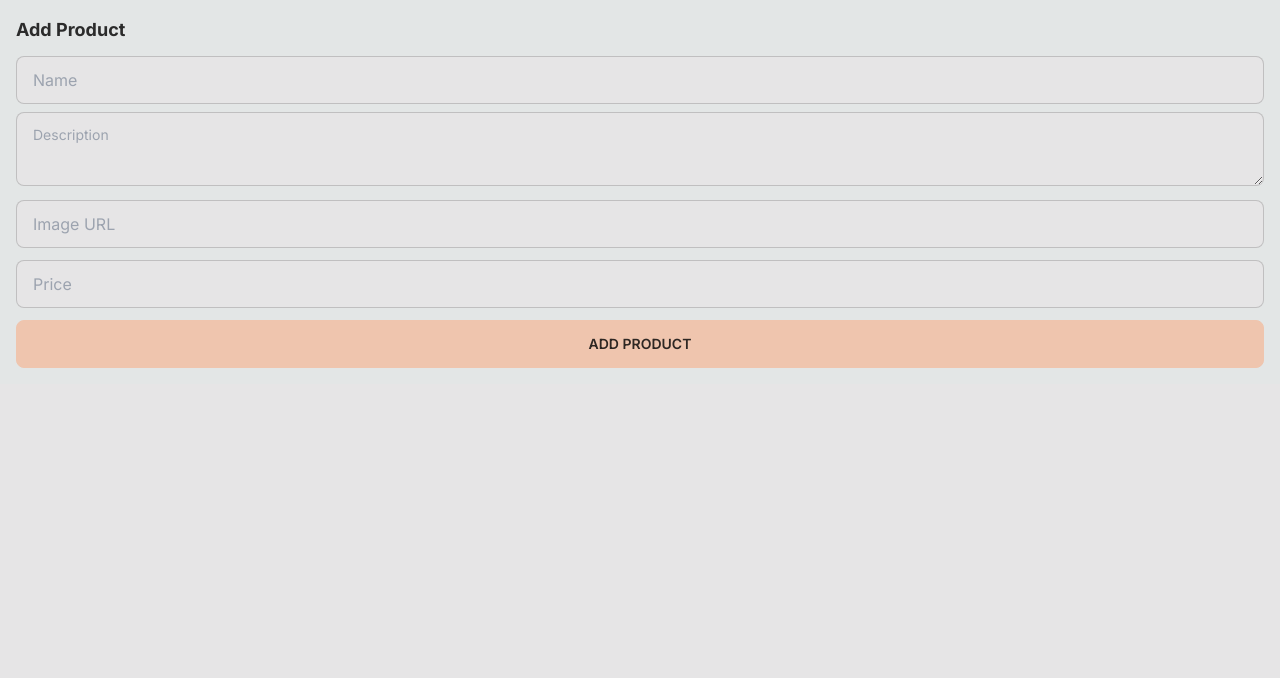
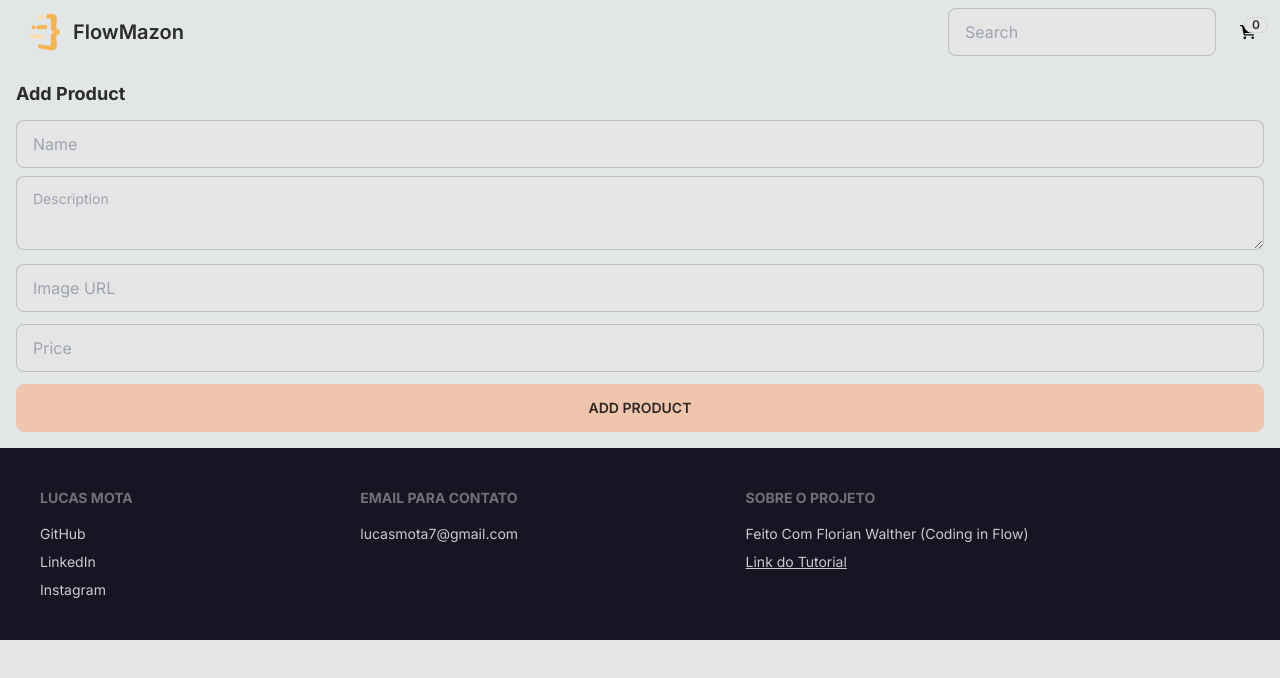
Before and after one commit to lcasmta/nextjs-ecommerce, a Next.js app: page /add-product in a window 1280 px wide. Shown: the top 678 px of the page. Built offline with nearby package versions, Linux system fonts and the light colour scheme; no server answers.

Commit message:
Navbar+Footer

```diff
--- /dev/null
+++ b/src/app/Footer.tsx
@@ -0,0 +1,45 @@
+export default function Footer() {
+  return (
+    <footer className="footer bg-neutral p-10 text-neutral-content">
+      <nav>
+        <header className="footer-title">Lucas Mota</header>
+        <a
+          className="link-hover link"
+          href="https://github.com/lcasmta"
+          target="_blank"
+        >
+          GitHub
+        </a>
+        <a
+          className="link-hover link"
+          href="https://www.linkedin.com/in/lcasmta/"
+          target="_blank"
+        >
+          LinkedIn
+        </a>
+        <a
+          className="link-hover link"
+          href="https://www.instagram.com/lcas.mta/"
+          target="_blank"
+        >
+          Instagram
+        </a>
+      </nav>
+      <nav>
+        <header className="footer-title">Email para Contato</header>
+        <label className="email">lucasmota7@gmail.com</label>
+      </nav>
+      <nav>
+        <header className="footer-title">Sobre o Projeto</header>
+        <label>Feito Com Florian Walther (Coding in Flow)</label>
+        <a
+          className="link"
+          href="https://www.youtube.com/watch?v=K4ziF0MhbLc&t=10862s&ab_channel=freeCodeCamp.org"
+          target="_blank"
+        >
+          Link do Tutorial
+        </a>
+      </nav>
+    </footer>
+  );
+}
--- /dev/null
+++ b/src/app/Navbar/Navbar.tsx
@@ -0,0 +1,46 @@
+import React from "react";
+import Link from "next/link";
+import logo from "@/assets/logo.png";
+import Image from "next/image";
+import { redirect } from "next/navigation";
+import ShoppingCartButton from "./ShoppingCartButton";
+import { getCart } from "@/lib/db/cart";
+
+async function searchProducts(formData: FormData) {
+  "use server";
+
+  const searchQuery = formData.get("searchQuery")?.toString();
+
+  if (searchQuery) {
+    redirect("/search?query=" + searchQuery);
+  }
+}
+
+export default async function Navbar() {
+  const cart = await getCart();
+
+  return (
+    <div className="bg-space-100">
+      <div className="max-w-7x1  navbar m-auto flex-col gap-2 sm:flex-row">
+        <div className="flex-1">
+          <Link href="/" className="btn btn-ghost text-xl normal-case">
+            <Image src={logo} height={40} width={40} alt="FlowMazon Logo" />
+            FlowMazon
+          </Link>
+        </div>
+        <div className="flex-none gap-2">
+          <form action={searchProducts}>
+            <div className="form-control">
+              <input
+                name="searchQuery"
+                placeholder="Search"
+                className="input input-bordered w-full min-w-[100px]"
+              />
+            </div>
+          </form>
+          <ShoppingCartButton cart={cart} />
+        </div>
+      </div>
+    </div>
+  );
+}
--- /dev/null
+++ b/src/app/Navbar/ShoppingCartButton.tsx
@@ -0,0 +1,57 @@
+"use client";
+
+import { ShoppingCart } from "@/lib/db/cart";
+import { formatPrice } from "@/lib/format";
+import Link from "next/link";
+
+interface ShoppingCartButtonProps {
+  cart: ShoppingCart | null;
+}
+
+export default function ShoppingCartButton({ cart }: ShoppingCartButtonProps) {
+  function closeDropdown() {
+    const elem = document.activeElement as HTMLElement;
+    if (elem) {
+      elem.blur();
+    }
+  }
+
+  return (
+    <div className="dropdown-end dropdown">
+      <label tabIndex={0} className="btn btn-circle btn-ghost">
+        <div className="indicator">
+          <svg
+            xmlns="http://www.w3.org/2000/svg"
+            height="1em"
+            viewBox="0 0 576 512"
+          >
+            <path d="M0 24C0 10.7 10.7 0 24 0H69.5c22 0 41.5 12.8 50.6 32h411c26.3 0 45.5 25 38.6 50.4l-41 152.3c-8.5 31.4-37 53.3-69.5 53.3H170.7l5.4 28.5c2.2 11.3 12.1 19.5 23.6 19.5H488c13.3 0 24 10.7 24 24s-10.7 24-24 24H199.7c-34.6 0-64.3-24.6-70.7-58.5L77.4 54.5c-.7-3.8-4-6.5-7.9-6.5H24C10.7 48 0 37.3 0 24zM128 464a48 48 0 1 1 96 0 48 48 0 1 1 -96 0zm336-48a48 48 0 1 1 0 96 48 48 0 1 1 0-96z" />
+          </svg>
+          <span className="badge indicator-item badge-sm">
+            {cart?.size || 0}
+          </span>
+        </div>
+      </label>
+      <div
+        tabIndex={0}
+        className="card dropdown-content card-compact z-30 mt-3 w-52 bg-base-100 shadow"
+      >
+        <div className="card-body">
+          <span className="text-lg font-bold">{cart?.size || 0} Items</span>
+          <span className="text-info">
+            SubTotal: {formatPrice(cart?.subtotal || 0)}
+          </span>
+          <div className="card-actions">
+            <Link
+              href="/cart"
+              className="btn btn-primary btn-block"
+              onClick={closeDropdown}
+            >
+              View Cart
+            </Link>
+          </div>
+        </div>
+      </div>
+    </div>
+  );
+}
--- a/src/app/layout.tsx
+++ b/src/app/layout.tsx
@@ -1,6 +1,8 @@
 import "./globals.css";
 import type { Metadata } from "next";
 import { Inter } from "next/font/google";
+import Navbar from "./Navbar/Navbar";
+import Footer from "./Footer";
 
 const inter = Inter({ subsets: ["latin"] });
 
@@ -17,7 +19,9 @@ export default function RootLayout({
   return (
     <html lang="en">
       <body className={inter.className}>
+        <Navbar />
         <main className="m-auto min-w-[300px] max-w-7xl p-4">{children}</main>
+        <Footer />
       </body>
     </html>
   );
```
Also changed, not shown: 1 other file (tests, documents, lock files or other folders).
